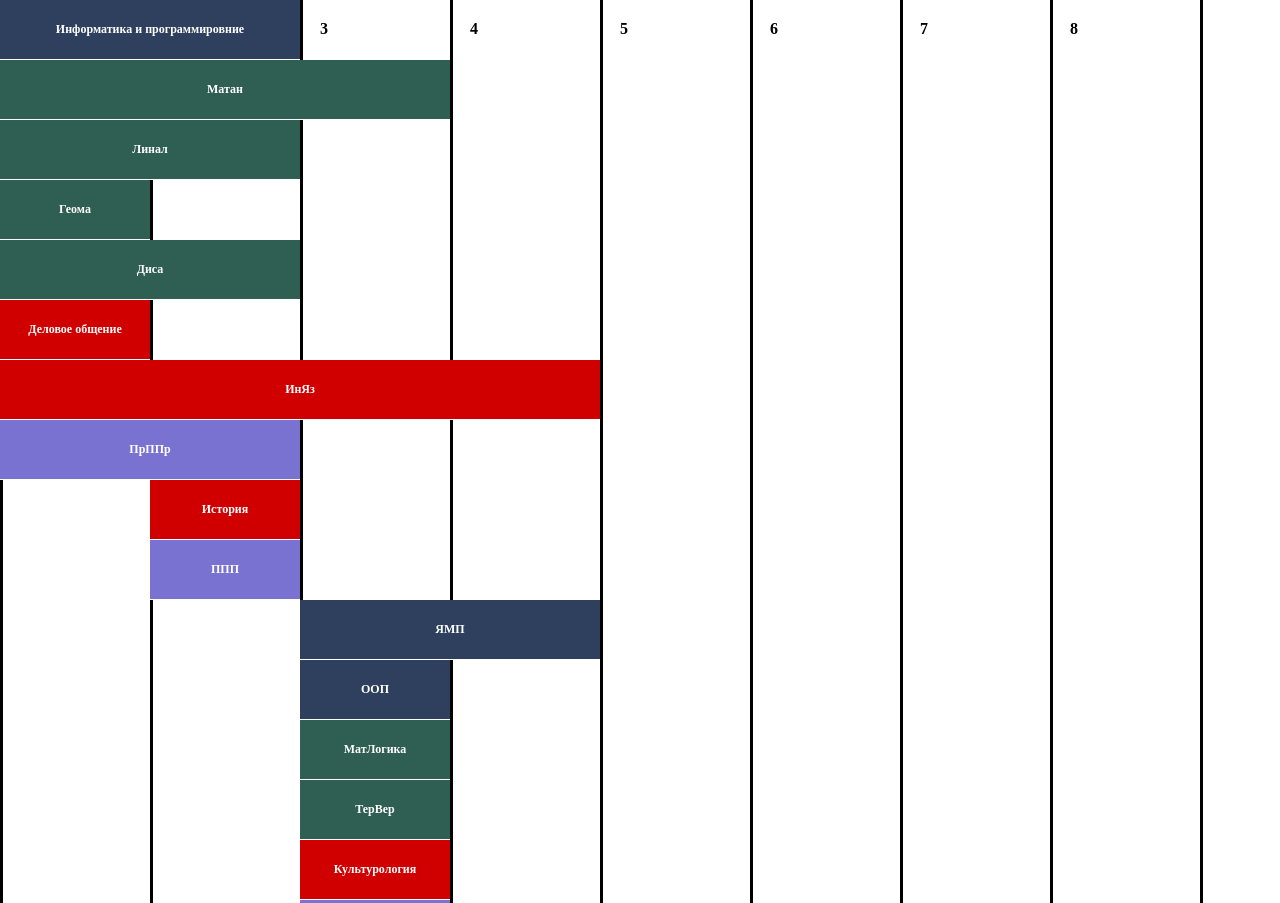
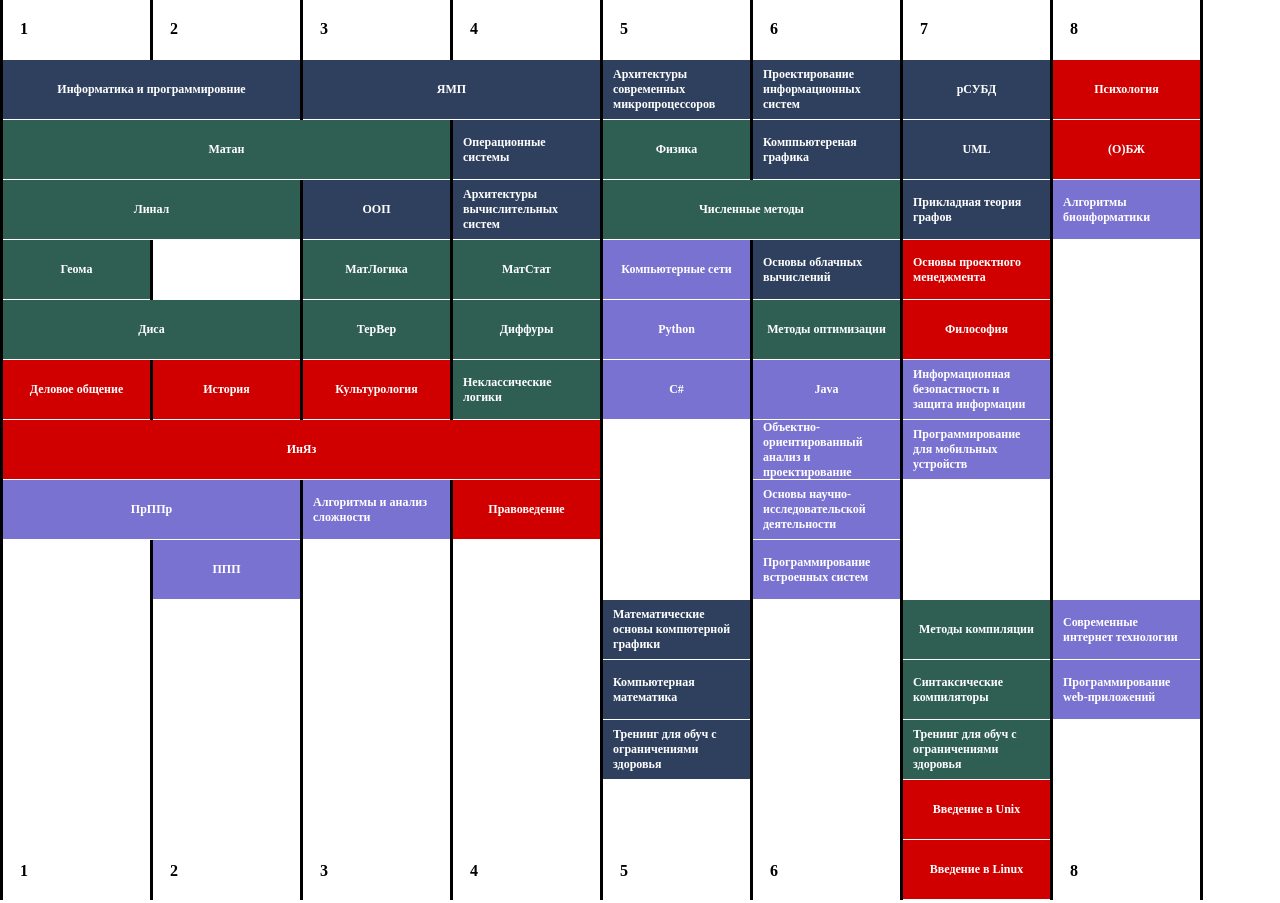
Before and after one commit to Daniel217D/VSU-AMM-FIIT-schedule, a plain HTML site: page docs/index.html in a window 1280 px wide. Shown: the top 903 px of the page. Drawn offline with Linux system fonts and the light colour scheme.

Commit message:
Update index.html

```diff
--- a/docs/index.html
+++ b/docs/index.html
@@ -78,93 +78,92 @@
 
 <script>
     const data = [
-        ["Информатика и программировние", 1, 2, 1],
-        ["Матан", 1, 3, 2],
-        ["Линал", 1, 2, 2],
-        ["Геома", 1, 1, 2],
-        ["Диса", 1, 2, 2],
-        ["Деловое общение", 1, 1, 3],
-        ["ИнЯз", 1, 4, 3],
-        ["ПрППр", 1, 2, 4],
+        ["Информатика и программировние", 1, 2, 1, 1],
+        ["Матан", 1, 3, 2, 2],
+        ["Линал", 1, 2, 2, 3],
+        ["Геома", 1, 1, 2, 4],
+        ["Диса", 1, 2, 2, 5],
+        ["Деловое общение", 1, 1, 3, 6],
+        ["ИнЯз", 1, 4, 3, 7],
+        ["ПрППр", 1, 2, 4, 8],
 
-        ["История", 2, 2, 3],
-        ["ППП", 2, 2, 4],
+        ["История", 2, 2, 3, 6],
+        ["ППП", 2, 2, 4, 9],
 
-        ["ЯМП", 3, 4, 1],
-        ["ООП", 3, 3, 1],
-        ["МатЛогика", 3, 3, 2],
-        ["ТерВер", 3, 3, 2],
-        ["Культурология", 3, 3, 3],
-        ["Алгоритмы и анализ сложности", 3, 3, 4],
+        ["ЯМП", 3, 4, 1, 1],
+        ["ООП", 3, 3, 1, 3],
+        ["МатЛогика", 3, 3, 2, 4],
+        ["ТерВер", 3, 3, 2, 5],
+        ["Культурология", 3, 3, 3, 6],
+        ["Алгоритмы и анализ сложности", 3, 3, 4, 8],
 
-        ["Операционные системы", 4, 4, 1],
-        ["Архитектуры вычислительных систем", 4, 4, 1],
-        ["МатСтат", 4, 4, 2],
-        ["Диффуры", 4, 4, 2],
-        ["Неклассические логики", 4, 4, 2],
-        ["Правоведение", 4, 4, 3],
+        ["Операционные системы", 4, 4, 1, 2],
+        ["Архитектуры вычислительных систем", 4, 4, 1, 3],
+        ["МатСтат", 4, 4, 2, 4],
+        ["Диффуры", 4, 4, 2, 5],
+        ["Неклассические логики", 4, 4, 2, 6],
+        ["Правоведение", 4, 4, 3, 8],
 
-        ["Архитектуры современных микропроцессоров", 5, 5, 1],
-        ["Физика", 5, 5, 2],
-        ["Численные методы", 5, 6, 2],
-        ["Компьютерные сети", 5, 5, 4],
-        ["Python", 5, 5, 4],
-        ["C#", 5, 5, 4],
+        ["Архитектуры современных микропроцессоров", 5, 5, 1, 1],
+        ["Физика", 5, 5, 2, 2],
+        ["Численные методы", 5, 6, 2, 3],
+        ["Компьютерные сети", 5, 5, 4, 4],
+        ["Python", 5, 5, 4, 5],
+        ["C#", 5, 5, 4, 6],
 
-        ["Проектирование информационных систем", 6, 6, 1],
-        ["Комппьютереная графика", 6, 6, 1],
-        ["Основы облачных вычислений", 6, 6, 1],
-        ["Методы оптимизации", 6, 6, 2],
-        ["Java", 6, 6, 4],
-        ["Объектно-ориентированный анализ и проектирование", 6, 6, 4],
-        ["Основы научно-исследовательской деятельности", 6, 6, 4],
-        ["Программирование встроенных систем", 6, 6, 4],
+        ["Проектирование информационных систем", 6, 6, 1, 1],
+        ["Комппьютереная графика", 6, 6, 1, 2],
+        ["Основы облачных вычислений", 6, 6, 1, 4],
+        ["Методы оптимизации", 6, 6, 2, 5],
+        ["Java", 6, 6, 4, 6],
+        ["Объектно-ориентированный анализ и проектирование", 6, 6, 4, 7],
+        ["Основы научно-исследовательской деятельности", 6, 6, 4, 8],
+        ["Программирование встроенных систем", 6, 6, 4, 9],
 
-        ["рСУБД", 7, 7, 1],
-        ["UML", 7, 7, 1],
-        ["Прикладная теория графов", 7, 7, 1],
+        ["рСУБД", 7, 7, 1, 1],
+        ["UML", 7, 7, 1, 2],
+        ["Прикладная теория графов", 7, 7, 1, 3],
+        ["Основы проектного менеджмента", 7, 7, 3, 4],
+        ["Философия", 7, 7, 3, 5],
+        ["Информационная безопастность и защита информации", 7, 7, 4, 6],
+        ["Программирование для мобильных устройств", 7, 7, 4, 7],
 
+        ["Психология", 8, 8, 3, 1],
+        ["(О)БЖ", 8, 8, 3, 2],
+        ["Алгоритмы бионформатики", 8, 8, 4, 3],
 
-        ["Основы проектного менеджмента", 7, 7, 3],
-        ["Философия", 7, 7, 3],
-        ["Информационная безопастность и защита информации", 7, 7, 4],
-        ["Программирование для мобильных устройств", 7, 7, 4],
+        ["Математические основы компютерной графики", 5, 5, 1, 10],
+        ["Компьютерная математика", 5, 5, 1, 11],
+        ["Тренинг для обуч с ограничениями здоровья", 5, 5, 1, 12],
 
-        ["Психология", 8, 8, 3],
-        ["(О)БЖ", 8, 8, 3],
-        ["Алгоритмы бионформатики", 8, 8, 4],
+        ["Методы компиляции", 7, 7, 2, 10],
+        ["Синтаксические компиляторы", 7, 7, 2, 11],
+        ["Тренинг для обуч с ограничениями здоровья", 7, 7, 2, 12],
+        ["Введение в Unix", 7, 7, 3, 13],
+        ["Введение в Linux", 7, 7, 3, 14],
 
-        ["Математические основы компютерной графики", 5, 5, 1],
-        ["Компьютерная математика", 5, 5, 1],
-        ["Тренинг для обуч с ограничениями здоровья", 5, 5, 1],
-
-        ["Методы компиляции", 7, 7, 2],
-        ["Синтаксические компиляторы", 7, 7, 2],
-        ["Тренинг для обуч с ограничениями здоровья", 7, 7, 2],
-
-        ["Введение в Unix", 7, 7, 3],
-        ["Введение в Linux", 7, 7, 3],
-
-        ["Современные интернет технологии", 8, 8, 4],
-        ["Программирование web-приложений", 8, 8, 4],
+        ["Современные интернет технологии", 8, 8, 4, 10],
+        ["Программирование web-приложений", 8, 8, 4, 11],
     ];
 
     const container = document.querySelector('body');
     const width = 150;
     const height = 60;
     const cols = 8;
+    const col_height = height * 15;
 
     data.forEach((el, i) => {
+        if (el[4] === undefined)
+            return true;
+
         const block = document.createElement('div');
         block.classList.add('block', 'block_' + el[3]);
-        block.style.width = (el[2] - el[1] + 1) * width + 'px';
-        block.style.top = i * height + 'px';
-        block.style.left = (el[1] - 1) * width + 'px';
+        block.style.width = (el[2] - el[1] + 1) * width - 3 + 'px';
+        block.style.top = el[4] * height + 'px';
+        block.style.left = (el[1] - 1) * width + 3 + 'px';
         block.innerText = el[0];
         container.appendChild(block);
     });
-
-    const col_height = height * data.length;
 
     for (let i = 0; i < cols; i++) {
         const block = document.createElement('div');
```
